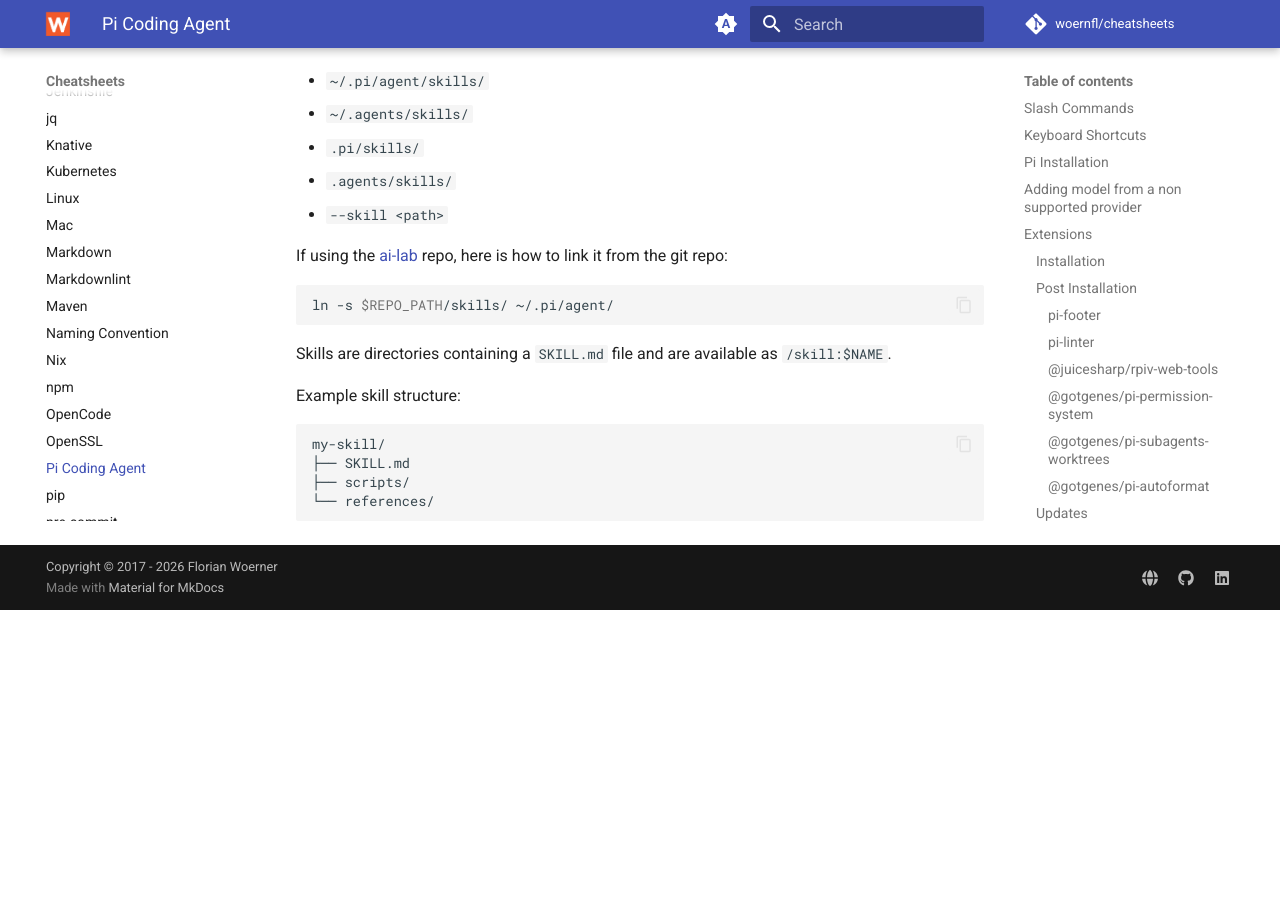
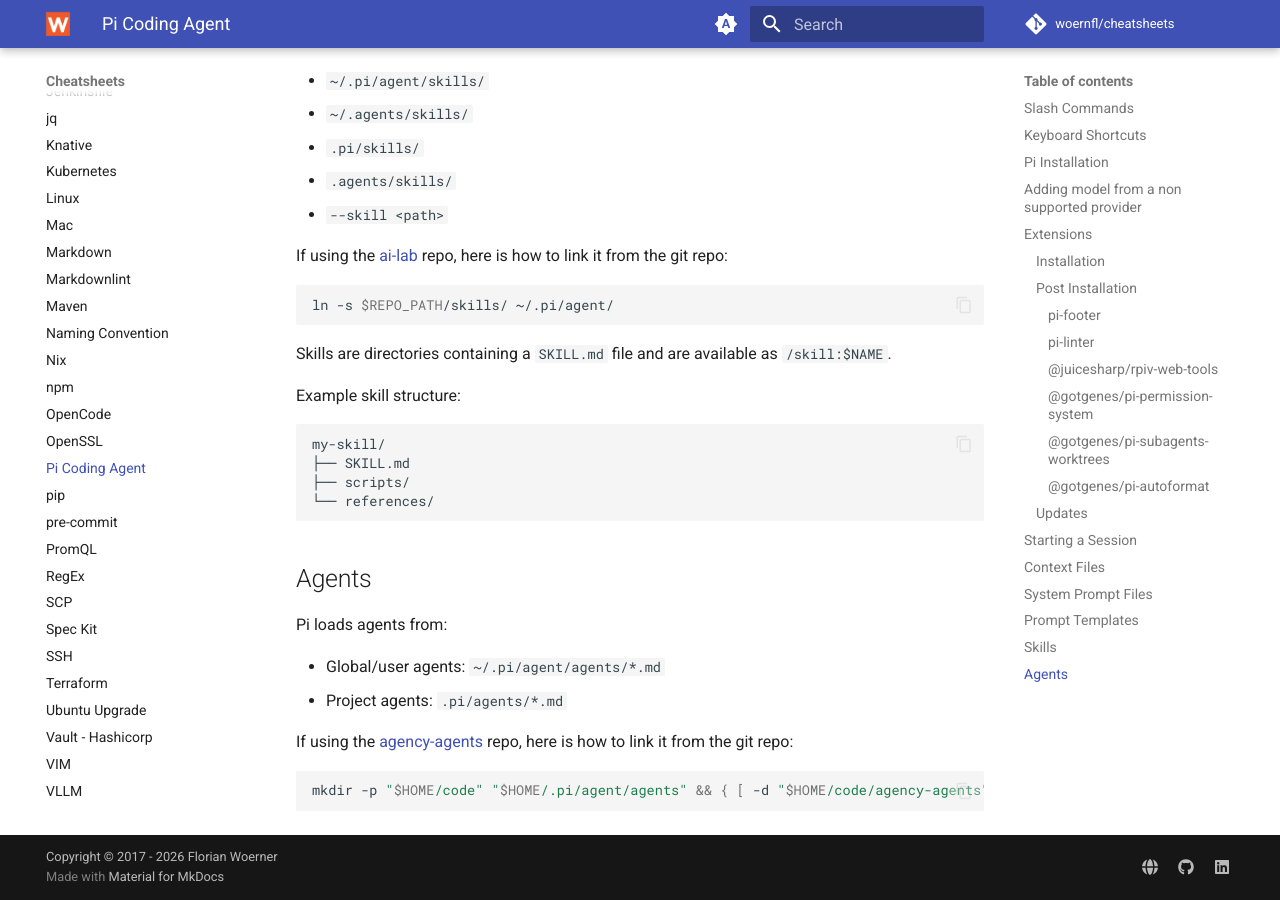
Before and after one commit to woernfl/cheatsheets, an MkDocs documentation site: the page built from docs/pi.md, in a window 1280 px wide and 900 px high, scrolled down 12905 px. Built offline with MkDocs 1.6.1 and Material for MkDocs 9.7.7, drawn with Linux system fonts in a browser that asks for light colours; comment, search, counter and statistics services are not loaded; before the commit the page ends 13515 px from its top, so only the background shows below that.

Commit message:
Document agent loading instructions (#477)
Added instructions for loading agents from global and project directories, including a bash script for linking agency agents.

````diff
--- a/docs/pi.md
+++ b/docs/pi.md
@@ -646,3 +646,16 @@
 ├── scripts/
 └── references/
 ```
+
+## Agents
+
+Pi loads agents from:
+
+- Global/user agents: `~/.pi/agent/agents/*.md`
+- Project agents: `.pi/agents/*.md`
+
+If using the [agency-agents](https://github.com/msitarzewski/agency-agents/tree/main) repo, here is how to link it from the git repo:
+
+```bash
+mkdir -p "$HOME/code" "$HOME/.pi/agent/agents" && { [ -d "$HOME/code/agency-agents" ] || git clone https://github.com/msitarzewski/agency-agents.git "$HOME/code/agency-agents"; } && cd "$HOME/code/agency-agents" && divs="$(jq -r '.divisions | keys | join(" ")' divisions.json)" && [ -n "$divs" ] && find $divs -name '*.md' -type f | sort | while read -r f; do [ "$(head -1 "$f")" = "---" ] && printf '%s\n' "$f"; done | while read -r f; do d="$HOME/.pi/agent/agents/agency__$(basename "$f")"; [ -e "$d" ] && echo "SKIP: agency__$(basename "$f")" || ln -s "$HOME/code/agency-agents/$f" "$d"; done
+```
````
